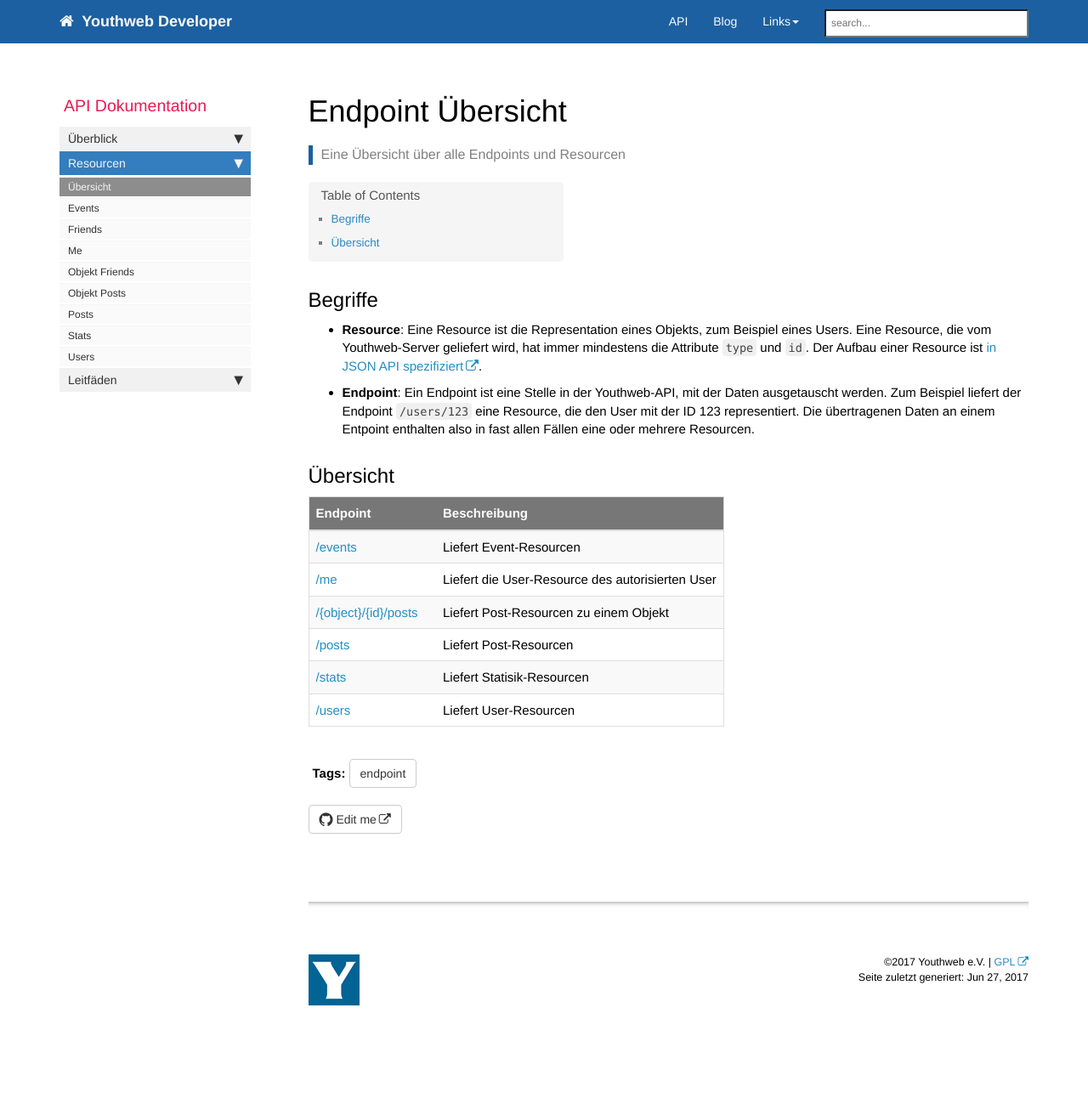
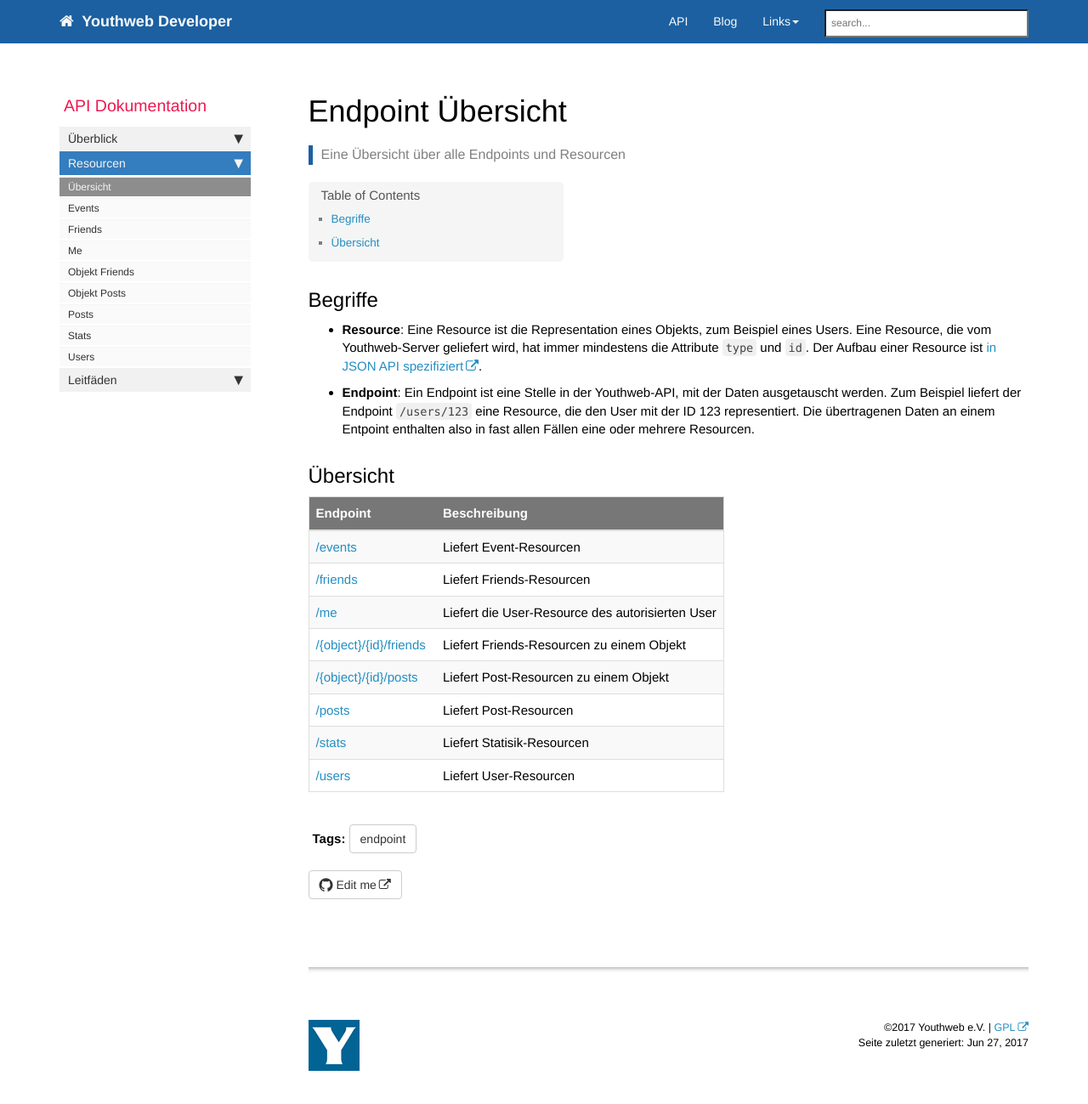
Before and after one commit to youthweb/youthweb-api, a Jekyll site: the page built from docs/pages/api/api_endpoint_index.md, in a window 1280 px wide and 1310 px high. Shown: the top 1299 px of the window at 85% size. Built offline with Jekyll 4.4.1, drawn with Linux system fonts in a browser that asks for light colours; nearby versions of some CDN libraries; library files that are not in the unit come from our copies.

Commit message:
Friends-Endpoints in Endpoint-Übersicht eingetragen

```diff
--- a/docs/pages/api/api_endpoint_index.md
+++ b/docs/pages/api/api_endpoint_index.md
@@ -15,13 +15,15 @@ folder: api
 
 ## Übersicht
 
-| Endpoint                                          | Beschreibung                                                         |
-|---------------------------------------------------|----------------------------------------------------------------------|
-| [/events][api_endpoint_events]                    | Liefert Event-Resourcen                                              |
-| [/me][api_endpoint_me]                            | Liefert die User-Resource des autorisierten User                     |
-| [/{object}/{id}/posts][api_endpoint_object_posts] | Liefert Post-Resourcen zu einem Objekt                               |
-| [/posts][api_endpoint_posts]                      | Liefert Post-Resourcen                                               |
-| [/stats][api_endpoint_stats]                      | Liefert Statisik-Resourcen                                           |
-| [/users][api_endpoint_users]                      | Liefert User-Resourcen                                               |
+| Endpoint                                              | Beschreibung                                                     |
+|-------------------------------------------------------|------------------------------------------------------------------|
+| [/events][api_endpoint_events]                        | Liefert Event-Resourcen                                          |
+| [/friends][api_endpoint_friends]                      | Liefert Friends-Resourcen                                        |
+| [/me][api_endpoint_me]                                | Liefert die User-Resource des autorisierten User                 |
+| [/{object}/{id}/friends][api_endpoint_object_friends] | Liefert Friends-Resourcen zu einem Objekt                        |
+| [/{object}/{id}/posts][api_endpoint_object_posts]     | Liefert Post-Resourcen zu einem Objekt                           |
+| [/posts][api_endpoint_posts]                          | Liefert Post-Resourcen                                           |
+| [/stats][api_endpoint_stats]                          | Liefert Statisik-Resourcen                                       |
+| [/users][api_endpoint_users]                          | Liefert User-Resourcen                                           |
 
 {% include links.html %}
```
